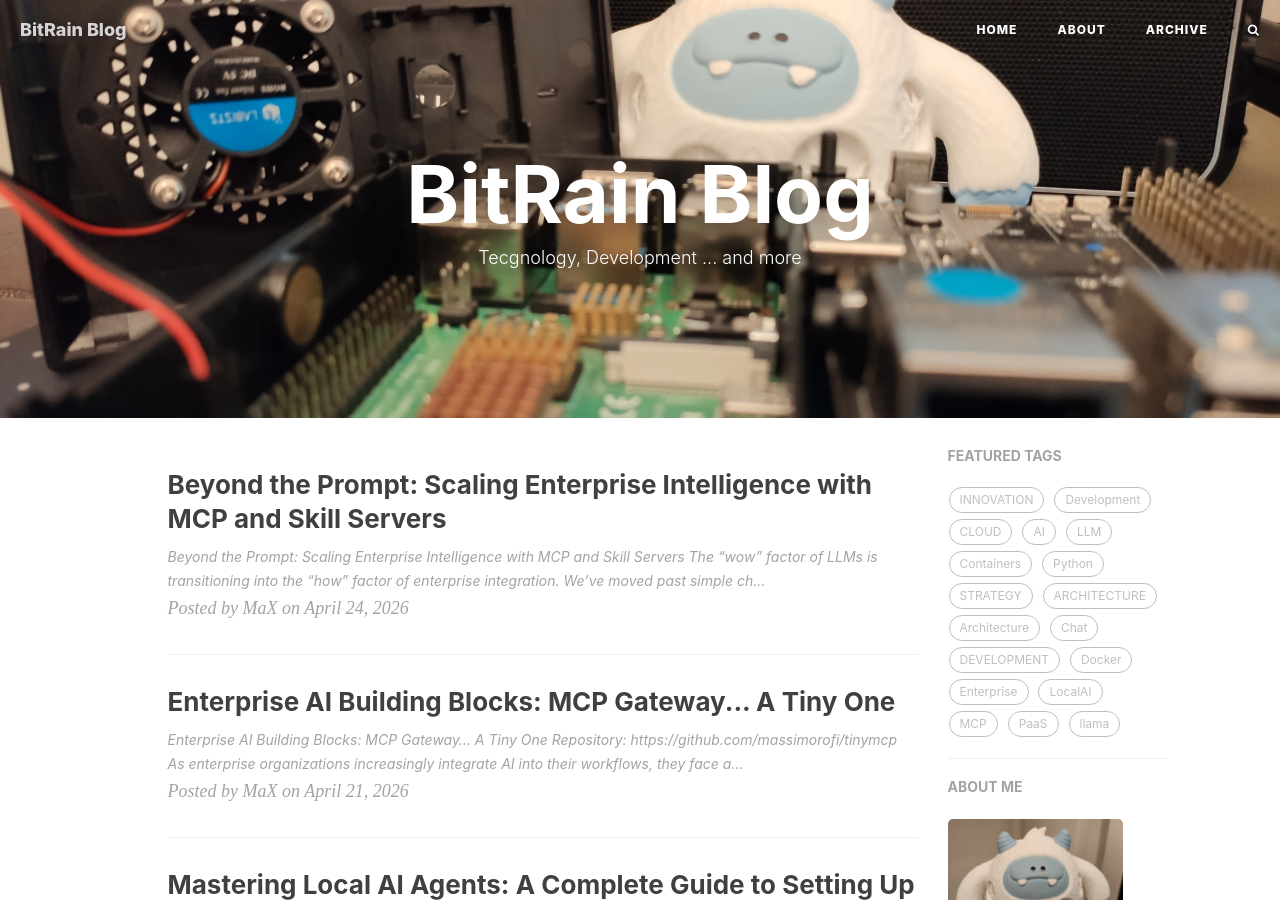
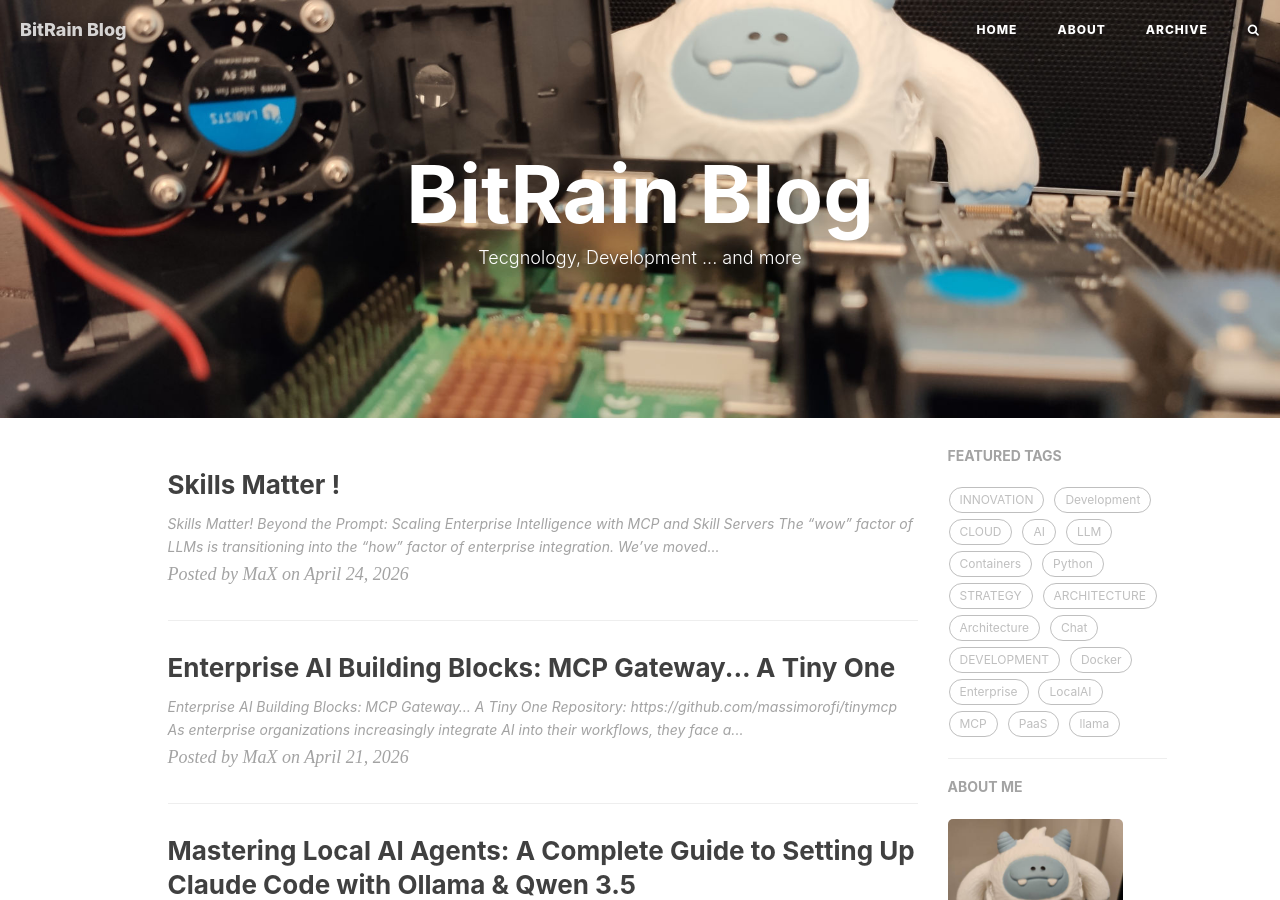
Before and after one commit to massimorofi/massimorofi.github.io, a Jekyll site: the page built from index.html, in a window 1280 px wide and 900 px high. Built offline with Jekyll 4.4.1, drawn with Linux system fonts in a browser that asks for light colours; nearby versions of some CDN libraries; the list of posts is cut into pages by our own code; comment, search, counter and statistics services are not loaded.

Commit message:
title fix

```diff
--- a/_posts/2026-04-24-skills-matter.md
+++ b/_posts/2026-04-24-skills-matter.md
@@ -1,6 +1,6 @@
 ---
 layout: post
-title: "Beyond the Prompt: Scaling Enterprise Intelligence with MCP and Skill Servers"
+title: "Skills Matter !"
 date: '2026-04-24T10:00:00.000-08:00'
 author: MaX
 tags:
@@ -15,7 +15,7 @@
 thumbnail: /img/in-post/skills_matter_25_april_2026.png
 ---
 
-# Beyond the Prompt: Scaling Enterprise Intelligence with MCP and Skill Servers
+# Skills Matter! Beyond the Prompt: Scaling Enterprise Intelligence with MCP and Skill Servers
 ![MCP Skills Architecture](/img/in-post/skills_matter_25_april_2026.png)
 
 The "wow" factor of LLMs is transitioning into the "how" factor of enterprise integration. We've moved past simple chat interfaces into the era of **Agentic Workflows**. But as we scale, we face a wall: How do we ensure a fleet of autonomous agents—operating across different departments and regions—remains consistent, secure, and compliant?
```
